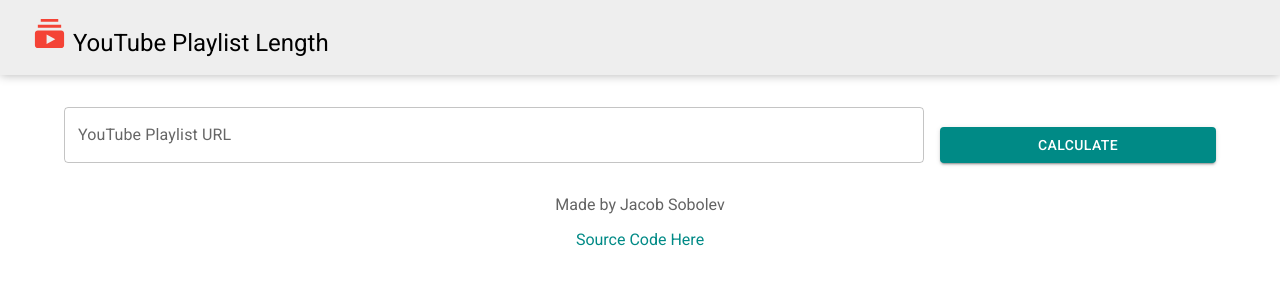
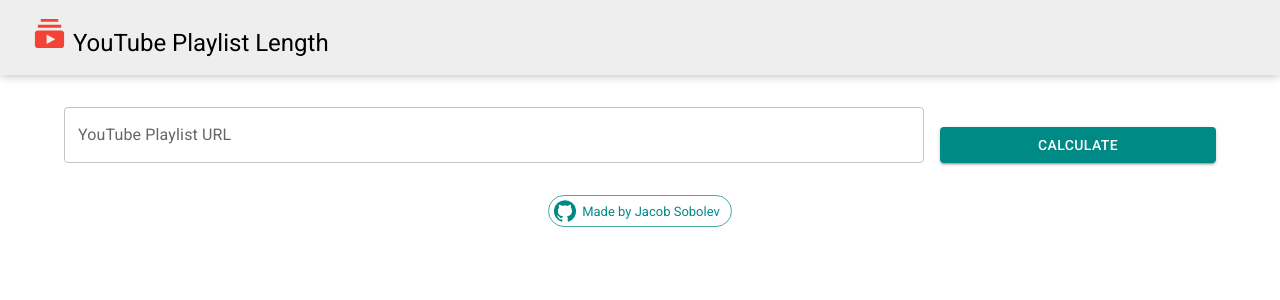
Before and after one commit to JacobSobolev/youtube-playlist-length, a React (Create React App) app: page / in a window 1280 px wide. Shown: the top 300 px of the page. Built offline with nearby package versions, Linux system fonts and the light colour scheme; no server answers.

Commit message:
change link to chip

```diff
--- a/src/components/Footer/Footer.jsx
+++ b/src/components/Footer/Footer.jsx
@@ -2,18 +2,17 @@
 import "./Footer.css";
 
 import Container from "@mui/material/Container";
-import Link from "@mui/material/Link";
+import GitHubIcon from "@mui/icons-material/GitHub";
+import Chip from "@mui/material/Chip";
 
 function Footer() {
   return (
     <Container className="container" maxWidth="lg">
       <footer>
-        <p>Made by Jacob Sobolev</p>
-        <p>
-          <Link href="https://github.com/JacobSobolev/youtube-playlist-length" underline="hover">
-            Source Code Here
-          </Link>
-        </p>
+
+        <a href="https://github.com/JacobSobolev/youtube-playlist-length">
+          <Chip icon={<GitHubIcon />} label="Made by Jacob Sobolev" color="primary" variant="outlined"/>
+        </a>
       </footer>
     </Container>
   );
```
